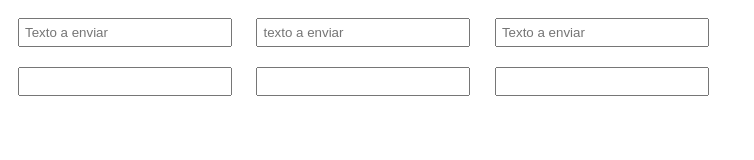
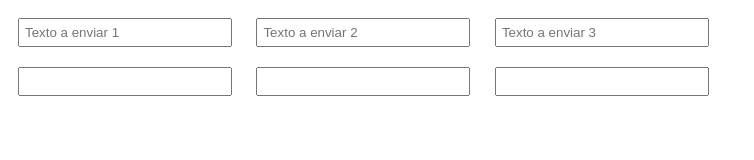
Before and after one commit to MarianaLHH/Mercagi_pasantias, a plain HTML site: page index.html in a window 1280 px wide. Shown: the full height of the page, 0-754 px from the left. Drawn offline with Linux system fonts and the light colour scheme.

Commit message:
modificacion con comentarios

```diff
--- a/index.html
+++ b/index.html
@@ -6,19 +6,16 @@
     <title>Enviar Texto de un Input a Otro</title>
     <link rel="stylesheet" href="index.css" />
   </head>
+  <!--Inputs de entrada-->
   <div>
-    <input type="text" id="inputOrigen1" placeholder="Texto a enviar" />
-    <input type="text" id="inputOrigin2" placeholder="texto a enviar" />
-    <input type="text" id="inputOrigen3"placeholder="Texto a enviar"/>
+    <input type="text" id="inputOrigen1" placeholder="Texto a enviar 1" />
+    <input type="text" id="inputOrigin2" placeholder="Texto a enviar 2" />
+    <input type="text" id="inputOrigen3" placeholder="Texto a enviar 3"/>
   </div>
+  <!--Inputs de salida-->
   <div>
-   <!-- <input type="text" id="inputOrigen1" placeholder="Texto a enviar" />-->
     <input type="text" id="inputDestino1" readonly />
-
-    <!--<input type="text" id="inputOrigin2" placeholder="texto a enviar" />-->
     <input type="text" id="inputDestino2" readonly />
-
-   <!-- <input type="text" id="inputOrigen3"placeholder="Texto a enviar"/>-->
     <input type="text" id="inputDestino3" readonly/>
   </div>
     <script src="index.js"></script>
```
